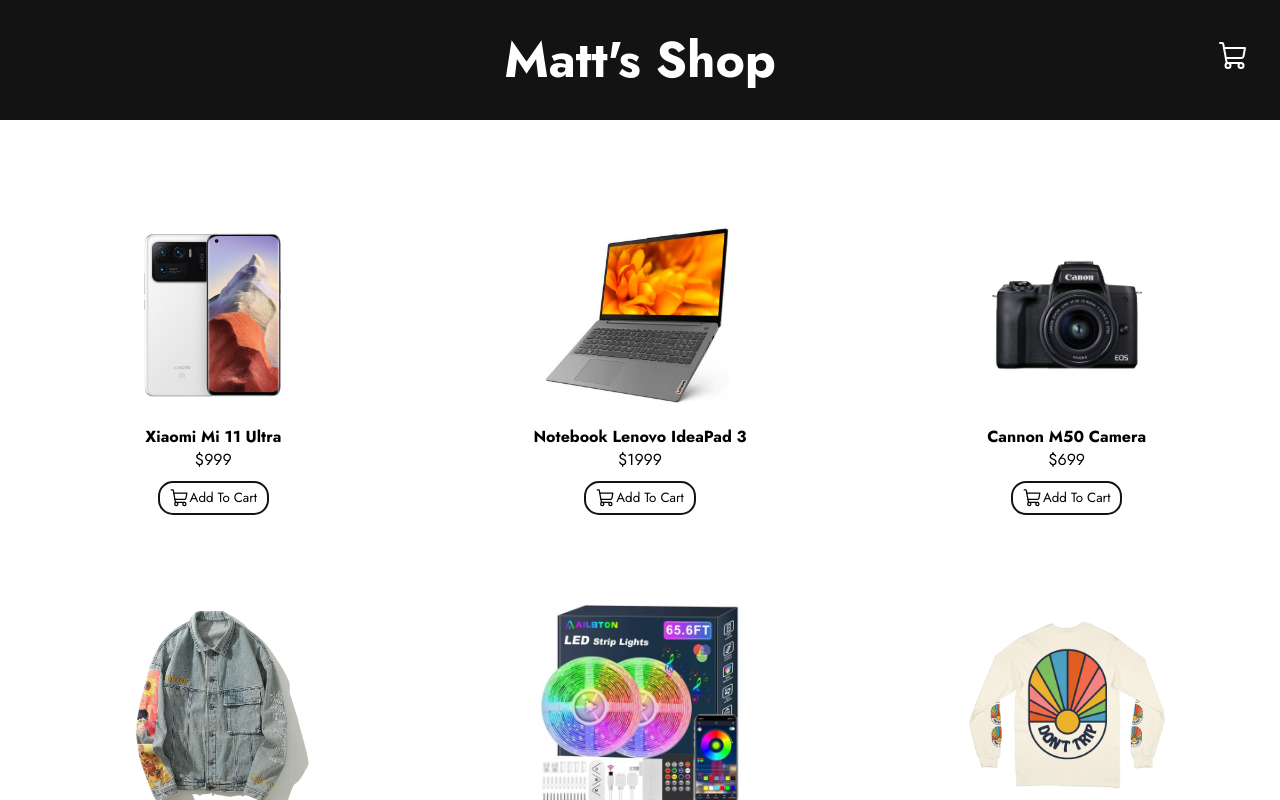
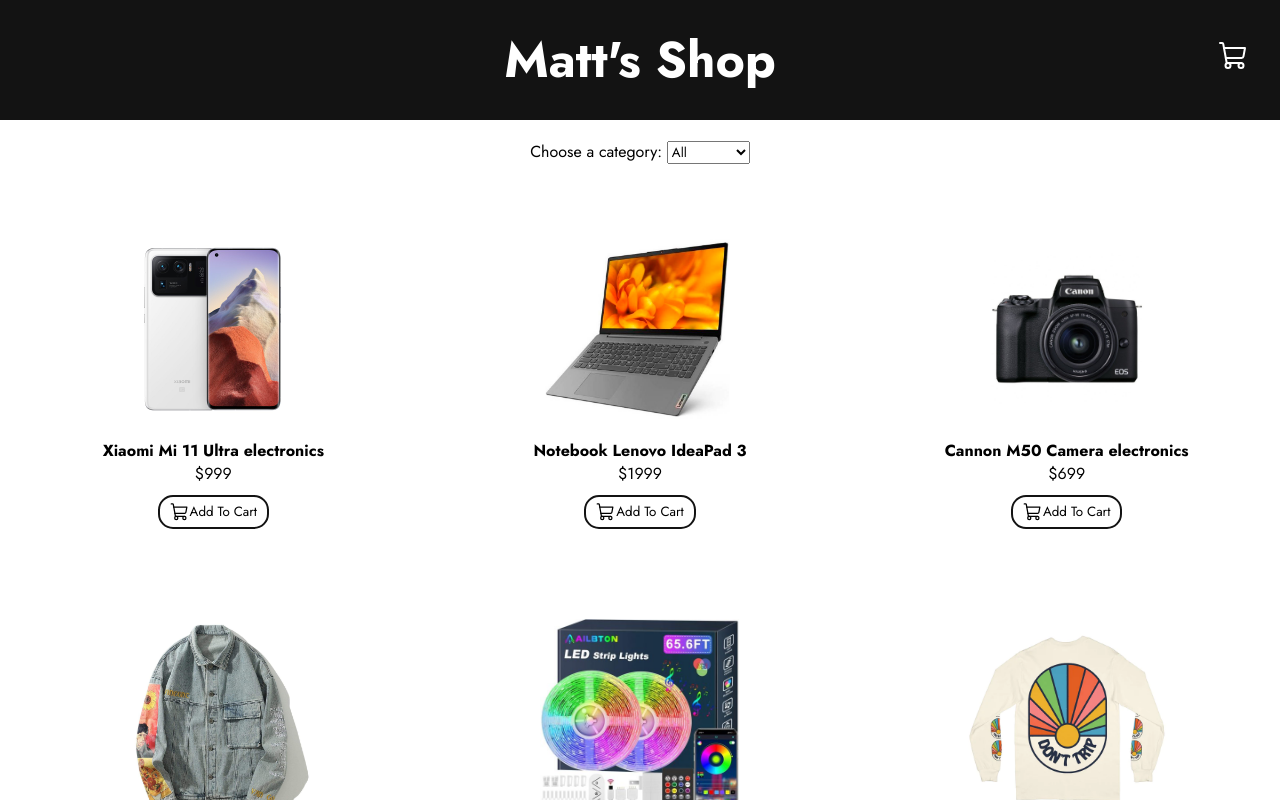
Before and after one commit to MatiasBEZ/OnlineStore, a React (Create React App) app: page / in a window 1280 px wide. Shown: the top 800 px of the page. Built offline with nearby package versions, Linux system fonts and the light colour scheme.

Commit message:
a filter by product category has been added

```diff
--- a/src/pages/shop/shop.css
+++ b/src/pages/shop/shop.css
@@ -2,6 +2,14 @@
     margin:0;
     padding: 0;
     box-sizing: border-box;
+}
+
+.shop {
+    min-height: 100vh;
+}
+
+.shopFilter {
+    margin: 20px;
 }
 
 .shopTitle {
@@ -16,9 +24,6 @@
     display:flex;
     flex-wrap: wrap;
     justify-content: space-around;
-    /* display: grid;
-    grid-template-columns: 1fr 1fr 1fr;
-    place-items: center; */
 }
 
 .product {
--- a/src/pages/shop/shop.jsx
+++ b/src/pages/shop/shop.jsx
@@ -1,17 +1,33 @@
-import React from "react";
-import {PRODUCTS} from "../../products";
+import React, {useState} from "react";
+import {PRODUCTS} from "../../products.js";
 import {Product} from "./product";
 import "./shop.css";
 
 export const Shop = () => {
+    const [selectedCategory, setSelectedCategory] = useState("all");
+
+    function filterValueChange(e) {
+        setSelectedCategory(e.target.value);
+    }
+
     return (
         <div className="shop">
-            <div className="shopTitle">
+            <div className="shopFilter">
+                <label for="categories">Choose a category: </label>
+                <select id="categories" onChange={filterValueChange}>
+                    <option value="all">All</option>
+                    <option value="electronics">Electronics</option>
+                    <option value="fashion">Fashion</option>
+                </select>
             </div>
             <div className="products">
-                {PRODUCTS.map((product) => (
-                    <Product data={product}/>
-                ))}
+                {selectedCategory === "all"
+                    ?
+                    PRODUCTS.map((product) => (<Product data={product}/>))
+                    :
+                    PRODUCTS.filter(product => product.category === selectedCategory).map((product) => (
+                        <Product data={product}/>))
+                }
             </div>
         </div>
     );
--- a/src/products.js
+++ b/src/products.js
@@ -10,50 +10,58 @@
 export const PRODUCTS = [
   {
     id: 1,
-    productName: "Xiaomi Mi 11 Ultra",
+    productName: "Xiaomi Mi 11 Ultra electronics",
     price: 999.0,
     productImage: product1,
+    category: "electronics",
   },
   {
     id: 2,
     productName: "Notebook Lenovo IdeaPad 3",
     price: 1999.0,
     productImage: product2,
+    category: "electronics",
   },
   {
     id: 3,
-    productName: "Cannon M50 Camera",
+    productName: "Cannon M50 Camera electronics",
     price: 699.0,
     productImage: product3,
+    category: "electronics",
   },
   {
     id: 4,
     productName: "WLS Van Gogh Denim Jacket",
     price: 228.0,
     productImage: product4,
+    category: "fashion",
   },
   {
     id: 5,
     productName: "LED Light Strips",
     price: 19.99,
     productImage: product5,
+    category: "electronics",
   },
   {
     id: 6,
     productName: "SPECTRUM LS TEE",
     price: 68.0,
     productImage: product6,
+    category: "fashion",
   },
   {
     id: 7,
     productName: "AUTO SERVICE SHIRT by GOLF WANG",
     price: 120.0,
     productImage: product7,
+    category: "fashion",
   },
   {
     id: 8,
     productName: "DON'T TRIP UNSTRUCTURED HAT",
     price: 40.0,
     productImage: product8,
+    category: "fashion",
   },
 ];
```
